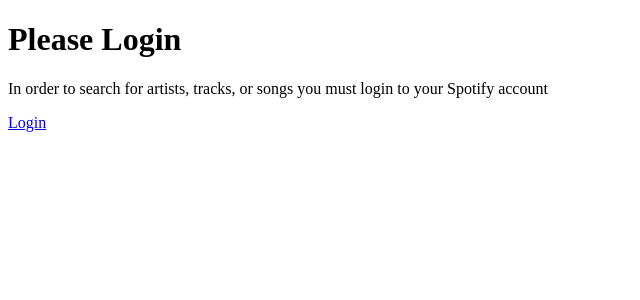
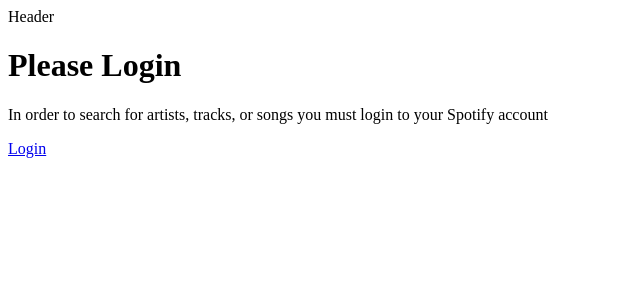
Before and after one commit to VinczeChris-FS/ProjectPortfolio3, a React (Create React App) app in the folder reactjs/: page / in a window 1280 px wide. Shown: the top 300 px of the page, without its empty margins (0-640 px from the left). Built offline with nearby package versions, Linux system fonts and the light colour scheme; no server answers; what spotify-web-api-node would draw is missing.

Commit message:
Add header to App.js

```diff
--- a/reactjs/src/App.js
+++ b/reactjs/src/App.js
@@ -7,7 +7,12 @@ const code = new URLSearchParams(window.location.search).get("code");
 
 function App() {
   // If code exists then render Search component, otherwise render Login component
-  return <div>{code ? <Search code={code} /> : <Login />}</div>;
+  return (
+    <div>
+      <header>Header</header>
+      {code ? <Search code={code} /> : <Login />}
+    </div>
+  );
 }
 
 export default App;
--- a/reactjs/src/components/NoResults.js
+++ b/reactjs/src/components/NoResults.js
@@ -3,7 +3,7 @@
 const NoResults = () => {
   return (
     <div>
-      <h2>No Results</h2>
+      <h1>No Results</h1>
       <p>Please type in a search query to get started...</p>
     </div>
   );
--- a/reactjs/src/components/Search.js
+++ b/reactjs/src/components/Search.js
@@ -21,9 +21,8 @@ const spotifyApi = new SpotifyWebApi({
 });
 
 const Search = ({ code }) => {
-  // Get the access token from useAuth custom hook
+  // Get the access token and data from useAuth custom hook
   const [accessToken, data] = useAuth(code);
-  // console.log(accessToken);
 
   //* useState hooks
   // For search queries
@@ -43,6 +42,9 @@ const Search = ({ code }) => {
     axios
       .post("http://localhost:3001/spotify/v1/access_token", {
         data,
+      })
+      .then((res) => {
+        console.log(res.data);
       })
       .catch((err) => {
         console.log(err);
@@ -102,7 +104,6 @@ const Search = ({ code }) => {
   // If there is a search query then render Results component
   return (
     <div>
-      <h1>Search</h1>
       <form>
         <input
           type="search"
--- a/reactjs/src/hooks/useAuth.js
+++ b/reactjs/src/hooks/useAuth.js
@@ -59,7 +59,7 @@ const useAuth = (code) => {
   }, [refreshToken, expiresIn]);
 
   // console.log(accessToken);
-  // Return the access token to the Search component
+  // Return the access token and data to the Search component
   return [accessToken, data];
 };
 
```
